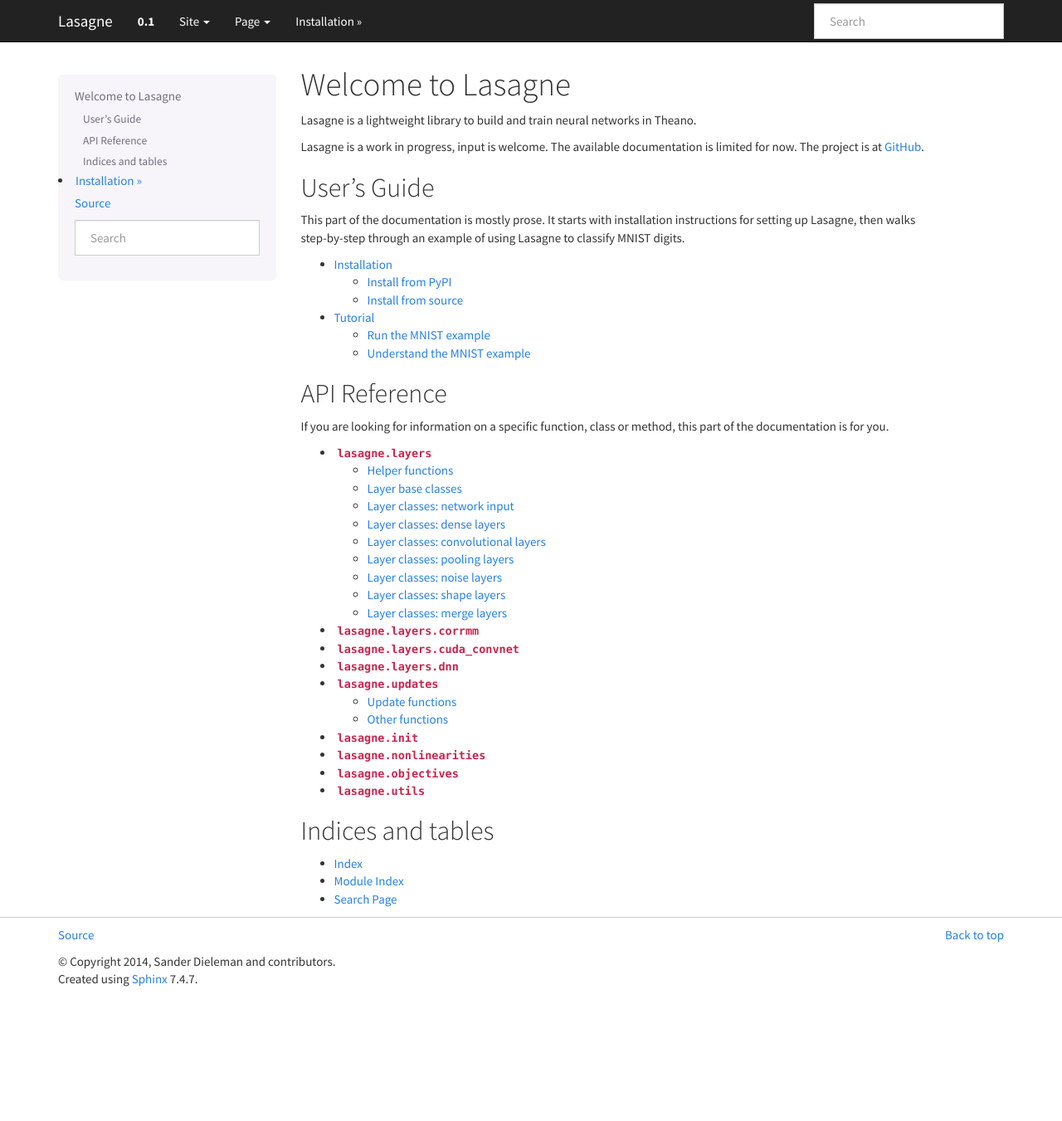
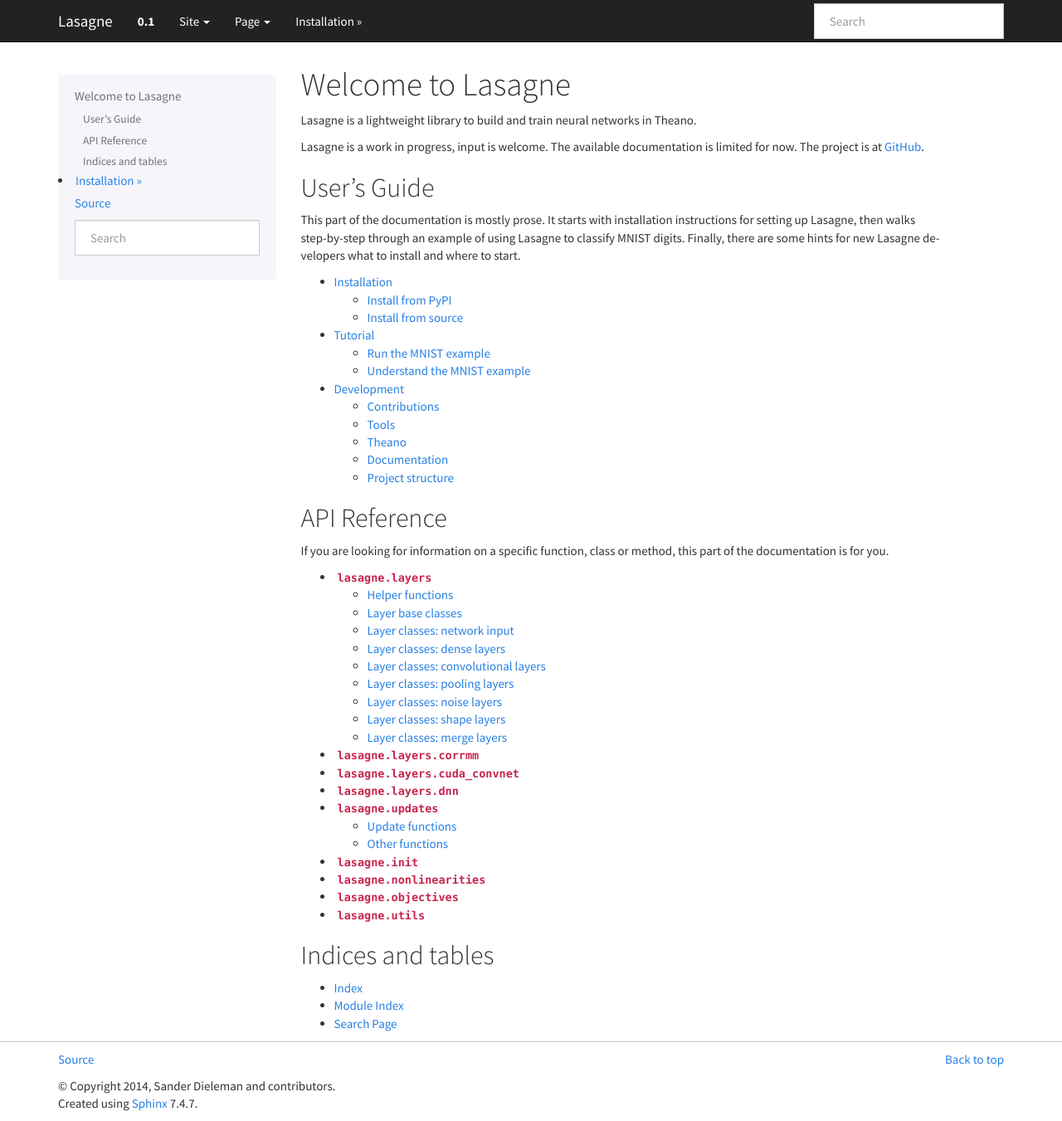
Before and after one commit to Lasagne/Lasagne, a Sphinx documentation site: the page built from docs/index.rst, in a window 1280 px wide and 1351 px high. Shown: the whole window at 83% size. Built offline with Sphinx 7.4.7, drawn with Linux system fonts in a browser that asks for light colours.

Commit message:
Documentation: Added page for new developers with information where to start / what to install

```diff
--- a/docs/index.rst
+++ b/docs/index.rst
@@ -9,16 +9,17 @@
 User's Guide
 ------------
 
-This part of the documentation is mostly prose.  It starts with
-installation instructions for setting up Lasagne, then walks
-step-by-step through an example of using Lasagne to classify MNIST
-digits.
+This part of the documentation is mostly prose.  It starts with installation
+instructions for setting up Lasagne, then walks step-by-step through an example
+of using Lasagne to classify MNIST digits. Finally, there are some hints for
+new Lasagne developers what to install and where to start.
 
 .. toctree::
   :maxdepth: 2
 
   user/installation
   user/tutorial
+  user/development
 
 API Reference
 -------------
```
Also changed, not shown: docs/user/development.rst (added, +95 -0 lines).
